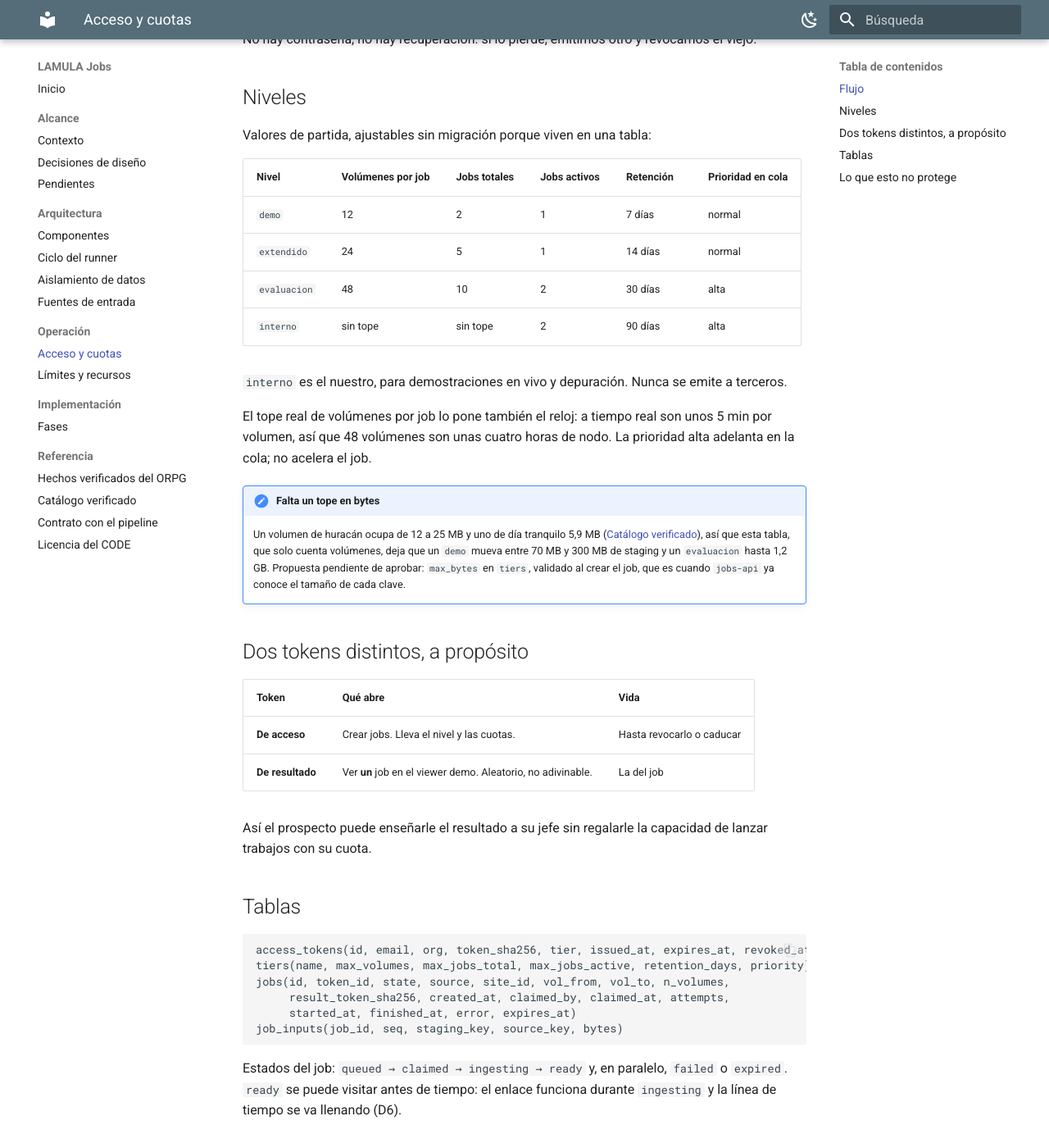
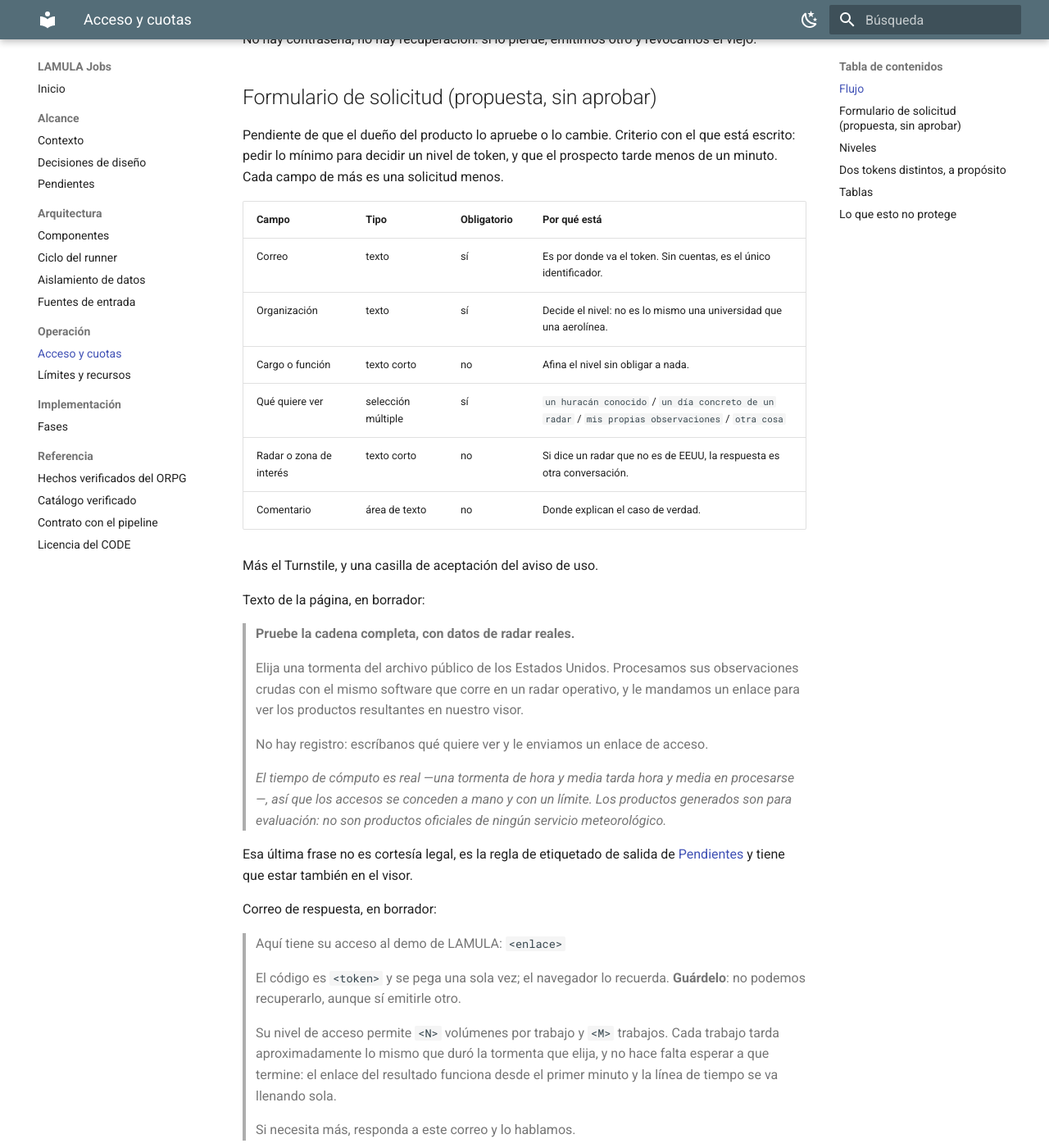
Before and after one commit to vladimir1284/lamula-jobs, an MkDocs documentation site: the page built from docs/operacion/acceso-y-cuotas.md, in a window 1280 px wide and 1400 px high, scrolled down 557 px. Shown: the whole window at 82% size. Built offline with MkDocs 1.6.1 and Material for MkDocs 9.7.7, drawn with Linux system fonts in a browser that asks for light colours.

Commit message:
docs: borrador del formulario de acceso, y dos opciones reales de l3proc watch
El formulario queda propuesto, no decidido: seis campos, cuatro de ellos
opcionales, más el texto de la página y del correo de respuesta. Incluye la
frase de etiquetado —los productos no son oficiales de ningún servicio
meteorológico—, que es regla, no cortesía.

Y el paso 8 del runner deja de ser una heurística: `l3proc watch --once`
procesa el backlog y sale, así que el final del job se comprueba en vez de
esperarse. El `--heartbeat` del watcher distingue "va lento" de "colgado".

Co-Authored-By: Claude Opus 5 (1M context) <noreply@anthropic.com>

```diff
--- a/docs/operacion/acceso-y-cuotas.md
+++ b/docs/operacion/acceso-y-cuotas.md
@@ -16,6 +16,55 @@ la petición lo justifica.
    lo guarda.
 
 No hay contraseña, no hay recuperación: si lo pierde, emitimos otro y revocamos el viejo.
+
+## Formulario de solicitud (propuesta, sin aprobar)
+
+Pendiente de que el dueño del producto lo apruebe o lo cambie. Criterio con el que está
+escrito: pedir lo mínimo para decidir un nivel de token, y que el prospecto tarde menos de un
+minuto. Cada campo de más es una solicitud menos.
+
+| Campo | Tipo | Obligatorio | Por qué está |
+|---|---|---|---|
+| Correo | texto | sí | Es por donde va el token. Sin cuentas, es el único identificador. |
+| Organización | texto | sí | Decide el nivel: no es lo mismo una universidad que una aerolínea. |
+| Cargo o función | texto corto | no | Afina el nivel sin obligar a nada. |
+| Qué quiere ver | selección múltiple | sí | `un huracán conocido` / `un día concreto de un radar` / `mis propias observaciones` / `otra cosa` |
+| Radar o zona de interés | texto corto | no | Si dice un radar que no es de EEUU, la respuesta es otra conversación. |
+| Comentario | área de texto | no | Donde explican el caso de verdad. |
+
+Más el Turnstile, y una casilla de aceptación del aviso de uso.
+
+Texto de la página, en borrador:
+
+> **Pruebe la cadena completa, con datos de radar reales.**
+>
+> Elija una tormenta del archivo público de los Estados Unidos. Procesamos sus observaciones
+> crudas con el mismo software que corre en un radar operativo, y le mandamos un enlace para
+> ver los productos resultantes en nuestro visor.
+>
+> No hay registro: escríbanos qué quiere ver y le enviamos un enlace de acceso.
+>
+> *El tiempo de cómputo es real —una tormenta de hora y media tarda hora y media en
+> procesarse—, así que los accesos se conceden a mano y con un límite. Los productos
+> generados son para evaluación: no son productos oficiales de ningún servicio
+> meteorológico.*
+
+Esa última frase no es cortesía legal, es la regla de etiquetado de salida de
+[Pendientes](../alcance/pendientes.md) y tiene que estar también en el visor.
+
+Correo de respuesta, en borrador:
+
+> Aquí tiene su acceso al demo de LAMULA: `<enlace>`
+>
+> El código es `<token>` y se pega una sola vez; el navegador lo recuerda. **Guárdelo**: no
+> podemos recuperarlo, aunque sí emitirle otro.
+>
+> Su nivel de acceso permite `<N>` volúmenes por trabajo y `<M>` trabajos. Cada trabajo tarda
+> aproximadamente lo mismo que duró la tormenta que elija, y no hace falta esperar a que
+> termine: el enlace del resultado funciona desde el primer minuto y la línea de tiempo se va
+> llenando sola.
+>
+> Si necesita más, responda a este correo y lo hablamos.
 
 ## Niveles
 
```
Also changed, not shown: docs/alcance/pendientes.md (+2 -1 lines), docs/arquitectura/ciclo-runner.md (+13 -3 lines).
